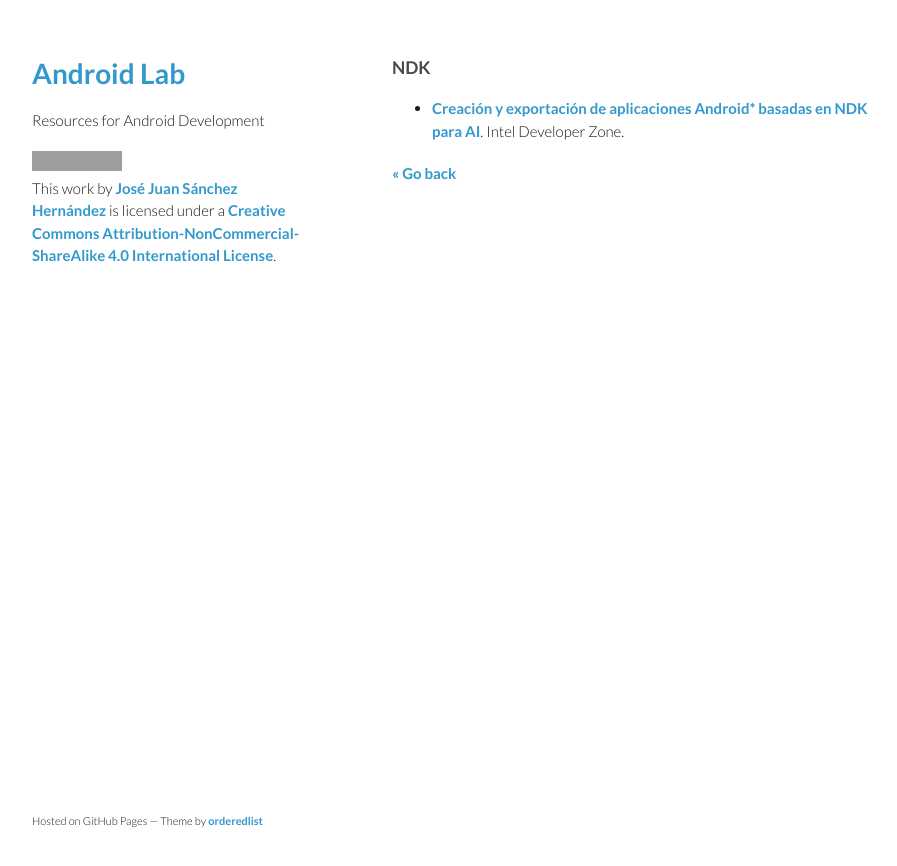
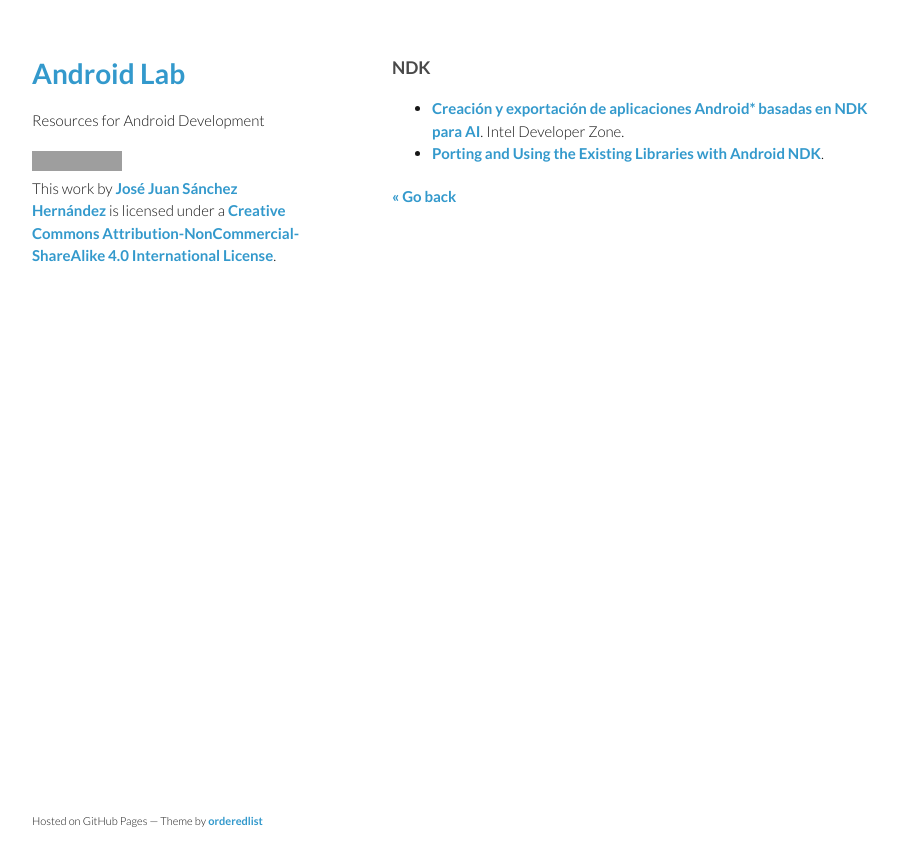
Before and after one commit to josejuansanchez/josejuansanchez.github.io, a Jekyll site: the page built from androidlab/ndk.md, in a window 1280 px wide. Shown: the top 866 px of the page, without its empty margins (178-1075 px from the left). Built offline with Jekyll 4.4.1, drawn with Linux system fonts in a browser that asks for light colours; grey boxes are pictures that could not be loaded.

Commit message:
Update ndk.md

```diff
--- a/androidlab/ndk.md
+++ b/androidlab/ndk.md
@@ -6,5 +6,6 @@ title: Android Lab
 ### NDK
 
 * [Creación y exportación de aplicaciones Android* basadas en NDK para AI](http://software.intel.com/es-es/android/articles/creating-and-porting-ndk-based-android-apps-for-ia). Intel Developer Zone.
+* [Porting and Using the Existing Libraries with Android NDK](http://www.packtpub.com/sites/default/files/9781849691505_Chapter_08.pdf).
 
 [&laquo; Go back](./)
```
